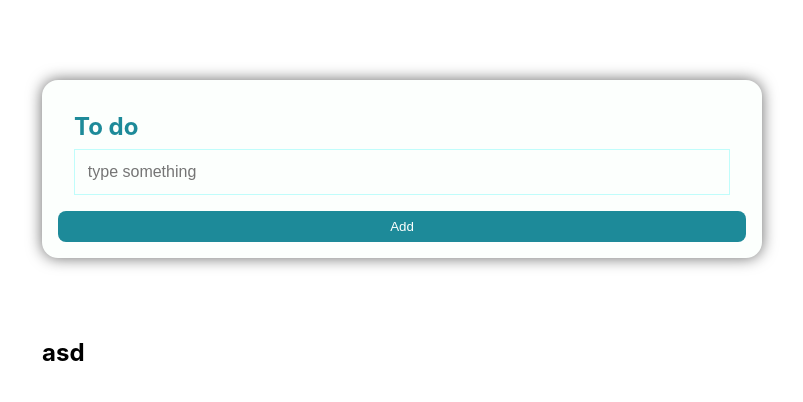
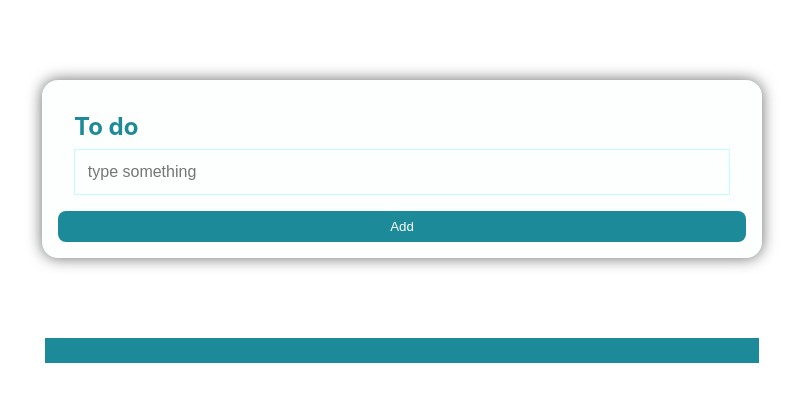
Before and after one commit to YasudaYutaka/simple-to-do-list, a React (Create React App) app: page / in a window 1280 px wide. Shown: the top 402 px of the page, without its empty margins (238-1041 px from the left). Built offline with nearby package versions, Linux system fonts and the light colour scheme.

Commit message:
deleteHandler

```diff
--- a/src/components/Item.js
+++ b/src/components/Item.js
@@ -1,8 +1,13 @@
 import styles from './Item.module.css';
 
 const Item = (props) => {
+
+    const deleteHandler = () => {
+        props.onDelete(props.id);
+    }
+
     return (
-        <h1>asd</h1>
+        <li className={styles.list} onClick={deleteHandler}>{props.children}</li>
     );
 }
 
```
